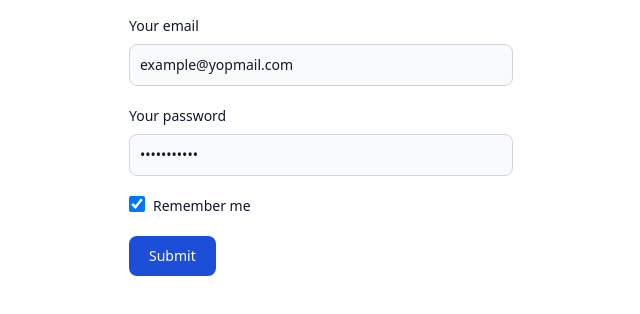
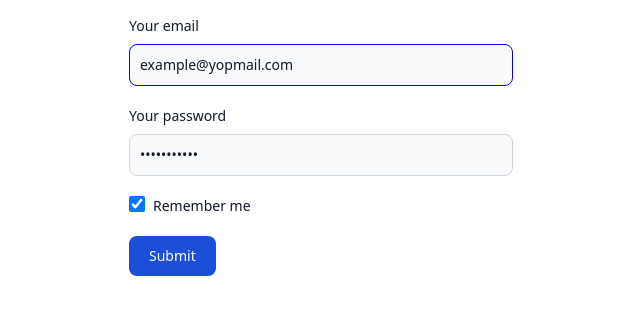
Before and after one commit to sangnd99/form-control, a React (Vite) app: page / in a window 1280 px wide. Shown: the top 314 px of the page, without its empty margins (319-959 px from the left). Built offline with nearby package versions, Linux system fonts and the light colour scheme.

Commit message:
watch feature

```diff
--- a/src/App.tsx
+++ b/src/App.tsx
@@ -24,43 +24,47 @@ function App() {
             password: formValues.password ?? '',
             remember: formValues.remember ?? false
         },
-        validations: {},
+        validations: { email: [], password: [], remember: [] },
         onSubmit(values) {
             console.log('submited: ', values)
         }
     })
     return (
-        <div className='p-4'>
-            <form className='max-w-sm mx-auto' ref={ref}>
-                <div className='mb-5'>
-                    <label htmlFor='email' className='block mb-2 text-sm font-medium text-gray-900 dark:text-white'>
+        <div className="p-4">
+            <form className="max-w-sm mx-auto" ref={ref}>
+                <div className="mb-5">
+                    <label htmlFor="email" className="block mb-2 text-sm font-medium text-gray-900 dark:text-white">
                         Your email
                     </label>
-                    <FormField name='email' controller={controller}>
-                        {({ value, handleChange }) => {
+                    <FormField name="email" watch={['remember']} controller={controller}>
+                        {({ value, handleChange, watch }) => {
+                            console.log('remember: ', watch.remember)
                             return (
                                 <input
-                                    id='name'
-                                    className='bg-gray-50 border border-gray-300 text-gray-900 text-sm rounded-lg focus:ring-blue-500 focus:border-blue-500 block w-full p-2.5 dark:bg-gray-700 dark:border-gray-600 dark:placeholder-gray-400 dark:text-white dark:focus:ring-blue-500 dark:focus:border-blue-500'
-                                    placeholder='name@flowbite.com'
+                                    id="name"
+                                    className="bg-gray-50 border border-gray-300 text-gray-900 text-sm rounded-lg focus:ring-blue-500 focus:border-blue-500 block w-full p-2.5 dark:bg-gray-700 dark:border-gray-600 dark:placeholder-gray-400 dark:text-white dark:focus:ring-blue-500 dark:focus:border-blue-500"
+                                    placeholder="name@flowbite.com"
                                     value={value}
                                     onChange={(e) => handleChange(e.target.value)}
+                                    style={{
+                                        borderColor: watch.remember ? 'blue' : undefined
+                                    }}
                                 />
                             )
                         }}
                     </FormField>
                 </div>
-                <div className='mb-5'>
-                    <label htmlFor='password' className='block mb-2 text-sm font-medium text-gray-900 dark:text-white'>
+                <div className="mb-5">
+                    <label htmlFor="password" className="block mb-2 text-sm font-medium text-gray-900 dark:text-white">
                         Your password
                     </label>
-                    <FormField controller={controller} name='password'>
+                    <FormField controller={controller} name="password">
                         {(field) => {
                             return (
                                 <input
-                                    type='password'
-                                    id='password'
-                                    className='bg-gray-50 border border-gray-300 text-gray-900 text-sm rounded-lg focus:ring-blue-500 focus:border-blue-500 block w-full p-2.5 dark:bg-gray-700 dark:border-gray-600 dark:placeholder-gray-400 dark:text-white dark:focus:ring-blue-500 dark:focus:border-blue-500'
+                                    type="password"
+                                    id="password"
+                                    className="bg-gray-50 border border-gray-300 text-gray-900 text-sm rounded-lg focus:ring-blue-500 focus:border-blue-500 block w-full p-2.5 dark:bg-gray-700 dark:border-gray-600 dark:placeholder-gray-400 dark:text-white dark:focus:ring-blue-500 dark:focus:border-blue-500"
                                     value={field.value}
                                     onChange={(e) => field.handleChange(e.target.value)}
                                 />
@@ -68,29 +72,29 @@ function App() {
                         }}
                     </FormField>
                 </div>
-                <div className='flex items-start mb-5'>
-                    <div className='flex items-center h-5'>
-                        <FormField controller={controller} name='remember'>
+                <div className="flex items-start mb-5">
+                    <div className="flex items-center h-5">
+                        <FormField controller={controller} name="remember">
                             {(field) => {
                                 return (
                                     <input
-                                        id='remember'
-                                        type='checkbox'
+                                        id="remember"
+                                        type="checkbox"
                                         checked={field.value}
                                         onChange={(e) => field.handleChange(e.target.checked)}
-                                        className='w-4 h-4 border border-gray-300 rounded-sm bg-gray-50 focus:ring-3 focus:ring-blue-300 dark:bg-gray-700 dark:border-gray-600 dark:focus:ring-blue-600 dark:ring-offset-gray-800 dark:focus:ring-offset-gray-800'
+                                        className="w-4 h-4 border border-gray-300 rounded-sm bg-gray-50 focus:ring-3 focus:ring-blue-300 dark:bg-gray-700 dark:border-gray-600 dark:focus:ring-blue-600 dark:ring-offset-gray-800 dark:focus:ring-offset-gray-800"
                                     />
                                 )
                             }}
                         </FormField>
                     </div>
-                    <label htmlFor='remember' className='ms-2 text-sm font-medium text-gray-900 dark:text-gray-300'>
+                    <label htmlFor="remember" className="ms-2 text-sm font-medium text-gray-900 dark:text-gray-300">
                         Remember me
                     </label>
                 </div>
                 <button
-                    type='submit'
-                    className='text-white bg-blue-700 hover:bg-blue-800 focus:ring-4 focus:outline-none focus:ring-blue-300 font-medium rounded-lg text-sm w-full sm:w-auto px-5 py-2.5 text-center dark:bg-blue-600 dark:hover:bg-blue-700 dark:focus:ring-blue-800'
+                    type="submit"
+                    className="text-white bg-blue-700 hover:bg-blue-800 focus:ring-4 focus:outline-none focus:ring-blue-300 font-medium rounded-lg text-sm w-full sm:w-auto px-5 py-2.5 text-center dark:bg-blue-600 dark:hover:bg-blue-700 dark:focus:ring-blue-800"
                     // onClick={() => state.count++}
                     //onClick={() => {
                     //    state.count = 2
--- a/src/core/proxyState.ts
+++ b/src/core/proxyState.ts
@@ -6,7 +6,7 @@ type TPlainObject = Record<string, unknown> & InstanceType<typeof Object>
 type TSubscribeHandlers<T> = (record: T) => void
 
 /* ##### CONSTANT ##### */
-const SUBSCRIBERS = new WeakMap<TDefineObject, Map<string, TSubscribeHandlers<unknown>[]>>()
+const SUBSCRIBERS = new WeakMap<TDefineObject, Map<string, Set<TSubscribeHandlers<unknown>>>>()
 const PROXY_CACHED = new WeakMap<object, object>()
 const TO_BE_NOTIFIED = new Set<TSubscribeHandlers<unknown>>()
 
@@ -52,7 +52,7 @@ function proxy<ProxifyObject extends TDefineObject>(obj: ProxifyObject): Proxify
         return PROXY_CACHED.get(obj) as ProxifyObject
     }
 
-    const handlers = new Map<string, TSubscribeHandlers<unknown>[]>()
+    const handlers = new Map<string, Set<TSubscribeHandlers<unknown>>>()
 
     const proxyHandler: ProxyHandler<ProxifyObject> = {
         get(target, p: string, receiver) {
@@ -69,6 +69,13 @@ function proxy<ProxifyObject extends TDefineObject>(obj: ProxifyObject): Proxify
             if (deepEqual(prevValue, newValue)) {
                 return true
             }
+			// remove old subscribe if has set new value
+			if (PROXY_CACHED.has(target[p] as object)) {
+				const deprecatedSubscriber = PROXY_CACHED.get(target[p] as object)
+				if (deprecatedSubscriber) {
+					SUBSCRIBERS.delete(deprecatedSubscriber as TDefineObject)
+				}
+			}
             // get handlers by target
             const handlers = SUBSCRIBERS.get(receiver)?.get(p)
             if (handlers) {
@@ -88,12 +95,15 @@ function proxy<ProxifyObject extends TDefineObject>(obj: ProxifyObject): Proxify
 function subscribe<T extends TPlainObject, K extends keyof T>(target: T, field: K, handler: TSubscribeHandlers<T[K]>) {
     let fieldSubscribed = SUBSCRIBERS.get(target)
     if (fieldSubscribed) {
-        const handlers = fieldSubscribed.get(field as string) ?? []
-        handlers.push(handler as TSubscribeHandlers<unknown>)
-        fieldSubscribed.set(field as string, handlers)
+        const handlers = fieldSubscribed.get(field as string) ?? new Set<TSubscribeHandlers<unknown>>()
+        if (!handlers.has(handler as TSubscribeHandlers<unknown>)) {
+            handlers.add(handler as TSubscribeHandlers<unknown>)
+            fieldSubscribed.set(field as string, handlers)
+        }
     } else {
         fieldSubscribed = new Map()
-        fieldSubscribed.set(field as string, [handler as TSubscribeHandlers<unknown>])
+        const handlers = new Set<TSubscribeHandlers<unknown>>()
+        fieldSubscribed.set(field as string, handlers.add(handler as TSubscribeHandlers<unknown>))
     }
     SUBSCRIBERS.set(target, fieldSubscribed)
 }
--- a/src/core/useForm.tsx
+++ b/src/core/useForm.tsx
@@ -1,12 +1,11 @@
 import React, { useEffect, useRef } from 'react'
-import { useShallowEffect } from '../hooks'
 import { deproxy } from './proxyState'
 import { formController } from './stores'
 import { TDefineObject, TFormController } from './types'
 
 interface IParams<Value> {
     defaultValue: Value
-    validations: unknown
+    validations?: { [key in keyof Value]?: unknown }
     onSubmit: (values: Value) => Promise<void> | void
 }
 
@@ -21,6 +20,7 @@ function useForm<DefaultValue extends TDefineObject>(params: IParams<DefaultValu
      * */
     // destructure params
     const { onSubmit, defaultValue } = params
+
     // set form initial values
     formController.values = defaultValue
 
@@ -32,10 +32,6 @@ function useForm<DefaultValue extends TDefineObject>(params: IParams<DefaultValu
     /*
      * Effects
      * */
-    // set default values
-    useShallowEffect(() => {
-        formController.values = defaultValue
-    }, [defaultValue])
     // submit handler
     useEffect(() => {
         if (formRef.current) {
@@ -47,6 +43,7 @@ function useForm<DefaultValue extends TDefineObject>(params: IParams<DefaultValu
                 if (formController.errors.length > 0) {
                     return
                 }
+				// validating
                 // submit values
                 onSubmit(deproxy(formController.values) as DefaultValue)
             }
@@ -61,6 +58,4 @@ function useForm<DefaultValue extends TDefineObject>(params: IParams<DefaultValu
     }
 }
 
-//Field: (props) => <Field {...props} />,
-
 export { useForm }
```
Also changed, not shown: src/core/Field.tsx (+34 -11 lines), .prettierrc.js (added), 1 other file (tests, documents, lock files or other folders).
